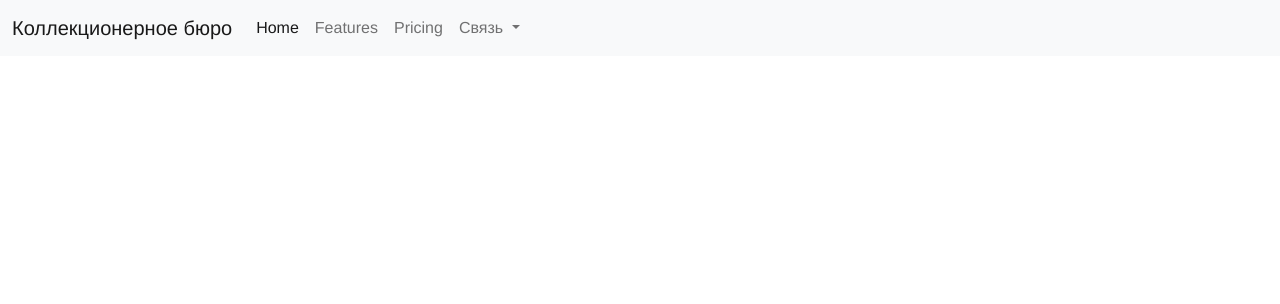
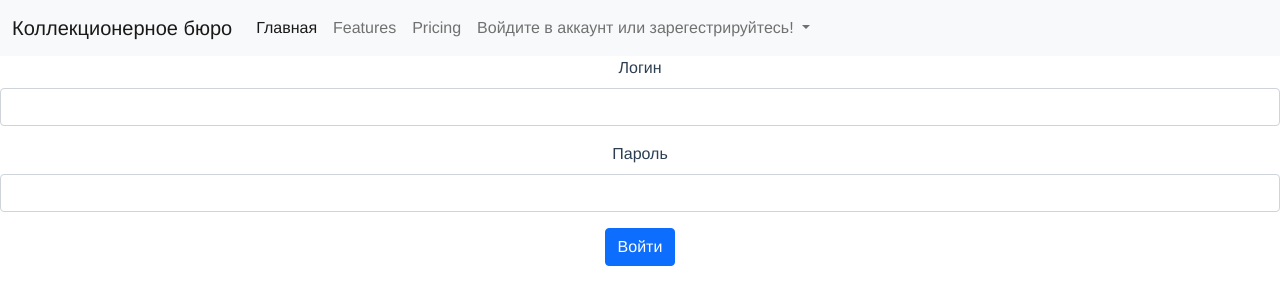
Before and after one commit to AnthonyRedGrave/collect_service, a Vue app in the folder frontend/: page /login in a window 1280 px wide. Shown: the top 304 px of the page. Built offline with nearby package versions, Linux system fonts and the light colour scheme; no server answers.

Commit message:
fix nav, login and logout

```diff
--- a/frontend/src/App.vue
+++ b/frontend/src/App.vue
@@ -11,23 +11,27 @@ export default {
   components: {
     NavBar
   },
+  data() {
+    return {
+      username: JSON.parse(localStorage.getItem('usernmae'))
+    }
+  },
   created() {
-    this.getAccessToken()
 
-    this.getSectionChoices()
+    // this.getSectionChoices()
   },
   methods:{
-    getAccessToken() {
-      this.$store
-        .dispatch("userLogin", {
-          username: "admin",
-          password: 12345,
-        })
-        .then(() => {})
-        .catch((err) => {
-          console.log(err);
-        });
-    },
+    // getAccessToken() {
+    //   this.$store
+    //     .dispatch("userLogin", {
+    //       username: "admin",
+    //       password: 12345,
+    //     })
+    //     .then(() => {})
+    //     .catch((err) => {
+    //       console.log(err);
+    //     });
+    // },
 
     getSectionChoices(){
       this.$store
--- a/frontend/src/components/NavBar.vue
+++ b/frontend/src/components/NavBar.vue
@@ -8,7 +8,7 @@
     <div class="collapse navbar-collapse" id="navbarNavDropdown">
       <ul class="navbar-nav">
         <li class="nav-item">
-          <a class="nav-link active" aria-current="page" href="#">Home</a>
+          <a class="nav-link active" aria-current="page" href="#">Главная</a>
         </li>
         <li class="nav-item">
           <a class="nav-link" href="#">Features</a>
@@ -16,14 +16,30 @@
         <li class="nav-item">
           <a class="nav-link" href="#">Pricing</a>
         </li>
-        <li class="nav-item dropdown">
+        <li v-if="username"  class="nav-item dropdown">
           <a class="nav-link dropdown-toggle" href="#" id="navbarDropdownMenuLink" role="button" data-bs-toggle="dropdown" aria-expanded="false">
             Связь
           </a>
           <ul class="dropdown-menu" aria-labelledby="navbarDropdownMenuLink">
             <li><a class="dropdown-item" @click="showMessages()">Сообщения</a></li>
             <li><a class="dropdown-item" @click="showChats()">Чаты</a></li>
-            <li><a class="dropdown-item" href="#">Something else here</a></li>
+          </ul>
+        </li>
+        <li v-if="username" class="nav-item dropdown">
+          <a class="nav-link dropdown-toggle" href="#" id="navbarDropdownMenuLink" role="button" data-bs-toggle="dropdown" aria-expanded="false">
+            Добрый день, {{username}}
+          </a>
+          <ul class="dropdown-menu" aria-labelledby="navbarDropdownMenuLink">
+            <li><a class="dropdown-item" @click="logOut()">Выйти</a></li>
+          </ul>
+        </li>
+        <li v-else class="nav-item dropdown">
+          <a class="nav-link dropdown-toggle" href="#" id="navbarDropdownMenuLink" role="button" data-bs-toggle="dropdown" aria-expanded="false">
+            Войдите в аккаунт или зарегестрируйтесь!
+          </a>
+          <ul class="dropdown-menu" aria-labelledby="navbarDropdownMenuLink">
+            <li><a class="dropdown-item" @click="login()">Войти</a></li>
+            <li><a class="dropdown-item" @click="register()">Зарегестрироваться</a></li>
           </ul>
         </li>
       </ul>
@@ -35,12 +51,25 @@
 <script>
 export default {
     name: "navbar",
+    data() {
+      return {
+        username: JSON.parse(localStorage.getItem('username'))
+      }
+    },
     methods: {
       showMessages(){
         this.$router.push({path: 'messages'})
       },
       showChats(){
         this.$router.push({path: 'chats'})
+      },
+      login(){
+        this.$router.push({path: 'login'})
+      },
+      logOut(){
+        this.$store.dispatch('userLogout')
+        this.$router.push({name: 'Things'})
+
       }
     },
 }
--- a/frontend/src/components/Things.vue
+++ b/frontend/src/components/Things.vue
@@ -1,4 +1,5 @@
 <template>
+  <div v-if="username" class="">
     <div class="form-wrapper">
       <filter-form @filteringThings="filteringThings($event)" @dropFilters = "dropFilters($event)"/>
     </div>
@@ -8,6 +9,13 @@
     <div v-else class="no-items-block">
         <h2>К сожалению, вещей не нашлось</h2>
     </div>
+  </div>
+  <div v-else class="">
+    <h2>Пользоваться сервисом можно авторизованным пользователям!</h2>
+  </div>
+
+
+
 </template>
 
 <script>
@@ -24,7 +32,8 @@ export default {
   data() {
     return {
       things: [],
-    };
+      username: JSON.parse(localStorage.getItem('username'))
+    }
   },
   created() {
     this.getThingList()
--- a/frontend/src/router/index.js
+++ b/frontend/src/router/index.js
@@ -4,6 +4,8 @@ import ThingDetail from '@/views/ThingDetail.vue'
 import ThingMessagesList from '@/views/ThingMessagesList.vue'
 import ThingChatsList from '@/views/ThingChatsList.vue'
 import Chat from '@/views/Chat.vue'
+import Login from '@/views/Login.vue'
+import store from '@/store/index.js'
 
 
 const routes = [{
@@ -32,7 +34,12 @@ const routes = [{
         path: '/chat/',
         name: 'Chat',
         component: Chat
-    }
+    },
+    {
+        path: '/login/',
+        name: 'login',
+        component: Login
+    },
 ]
 
 const router = createRouter({
@@ -40,4 +47,16 @@ const router = createRouter({
     routes
 })
 
+router.beforeEach((to, from, next) => {
+    if (to.matched.some(record => record.meta.requiresLogin)) {
+        if (!store.getters.loggedIn) {
+            next({ name: 'login' })
+        } else {
+            next()
+        }
+    } else {
+        next()
+    }
+})
+
 export default router
--- /dev/null
+++ b/frontend/src/views/Login.vue
@@ -0,0 +1,50 @@
+<template>
+  <div class="v-login">
+      <div v-if="inCorrectAuth" class="alert alert-danger" role="alert">
+        Неправильные логин или пароль - проверьте правильность введенных вами данных!
+      </div>
+    <form @submit.prevent="login">
+        <div class="mb-3">
+            <label for="exampleInputEmail1" class="form-label">Логин</label>
+            <input v-model="username" type="text" class="form-control" id="exampleInputEmail1" aria-describedby="emailHelp">
+        </div>
+        <div class="mb-3">
+            <label for="exampleInputPassword1" class="form-label">Пароль</label>
+            <input v-model="password" type="password" class="form-control" id="exampleInputPassword1">
+        </div>
+
+        <button type="submit" class="btn btn-primary">Войти</button>
+    </form>
+  </div>
+</template>
+
+<script>
+export default {
+    name: 'Login',
+    data(){
+        return {
+            username: '',
+            password: '',
+            inCorrectAuth: false
+        }
+    },
+    methods:{
+        login(){
+            this.$store.dispatch('userLogin', {
+                username: this.username,
+                password: this.password
+            })
+            .then(()=>{
+                this.$router.push({name: 'Things'})
+            })
+            .catch(err =>{
+                console.log(err)
+                this.inCorrectAuth = true
+            })
+        }
+    }
+}
+</script>
+
+<style>
+</style>
```
Lines whose indentation alone changed are shown as unchanged.
